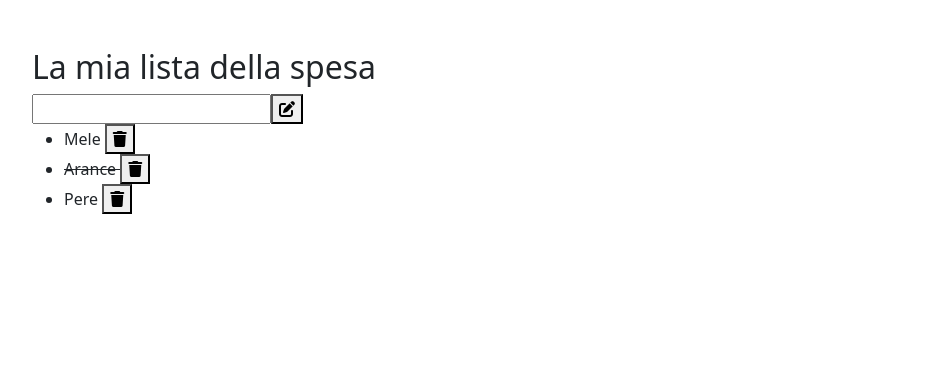
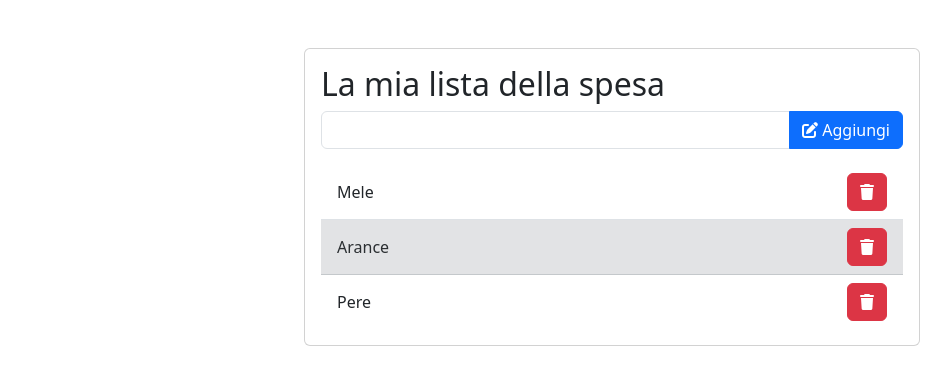
Before and after one commit to JorgeLuix/vue-todolist, a plain HTML site: page index.html in a window 1280 px wide. Shown: the whole page, without its empty margins (28-979 px from the left). Drawn offline with nearby package versions, Linux system fonts and the light colour scheme.

Commit message:
stili applicati

```diff
--- a/index.html
+++ b/index.html
@@ -11,27 +11,32 @@
 </head>
 <body>
     <div id="app">
-        <div class="container w-100 vh-100 justify-content-center
-         align-items-center m-5">
-            <h2>La mia lista della spesa</h2>
+        <div class="container w-50 my-5">
+            <div class="card">
+              <div class="card-body">
+                <h2 class="card-title">La mia lista della spesa</h2>
 
-            <div>
-                <input type="text" v-model="newItem" @keyup.enter="addItem">
-                <button @click="addItem">
-                  <i class="fa-solid fa-pen-to-square"></i>
+                <div class="input-group mb-3">
+                  <input type="text" class="form-control" v-model="newItem" @keyup.enter="addItem">
+                  <button class="btn btn-primary" @click="addItem">
+                    <i class="fa-solid fa-pen-to-square"></i> Aggiungi
                   </button>
                 </div>
-            <div>
+
                 <h5 v-if="shoppingList.length === 0">Lista vuota, devi fare la spesa!</h5>
-                    <ul v-else>
-                        <li v-for="(item, index) in shoppingList"
-                        :key="index" :class="{ 'done': item.done }" @click="toggleDone(index)">
+
+                <ul v-else class="list-group list-group-flush">
+                  <li v-for="(item, index) in shoppingList" :key="index" :class="{ 'list-group-item-secondary': item.done }"
+                   @click="toggleDone(index)" class="list-group-item d-flex justify-content-between align-items-center">
                     {{ item.text }}
-                            <button @click="deleteItem(index)">
+
+                    <button class="btn btn-danger" @click="deleteItem(index)">
                       <i class="fa-solid fa-trash"></i>
                     </button>
+
                   </li>
                 </ul>
+              </div>
             </div>
         </div>
     </div>
```
Lines whose indentation alone changed are shown as unchanged.
